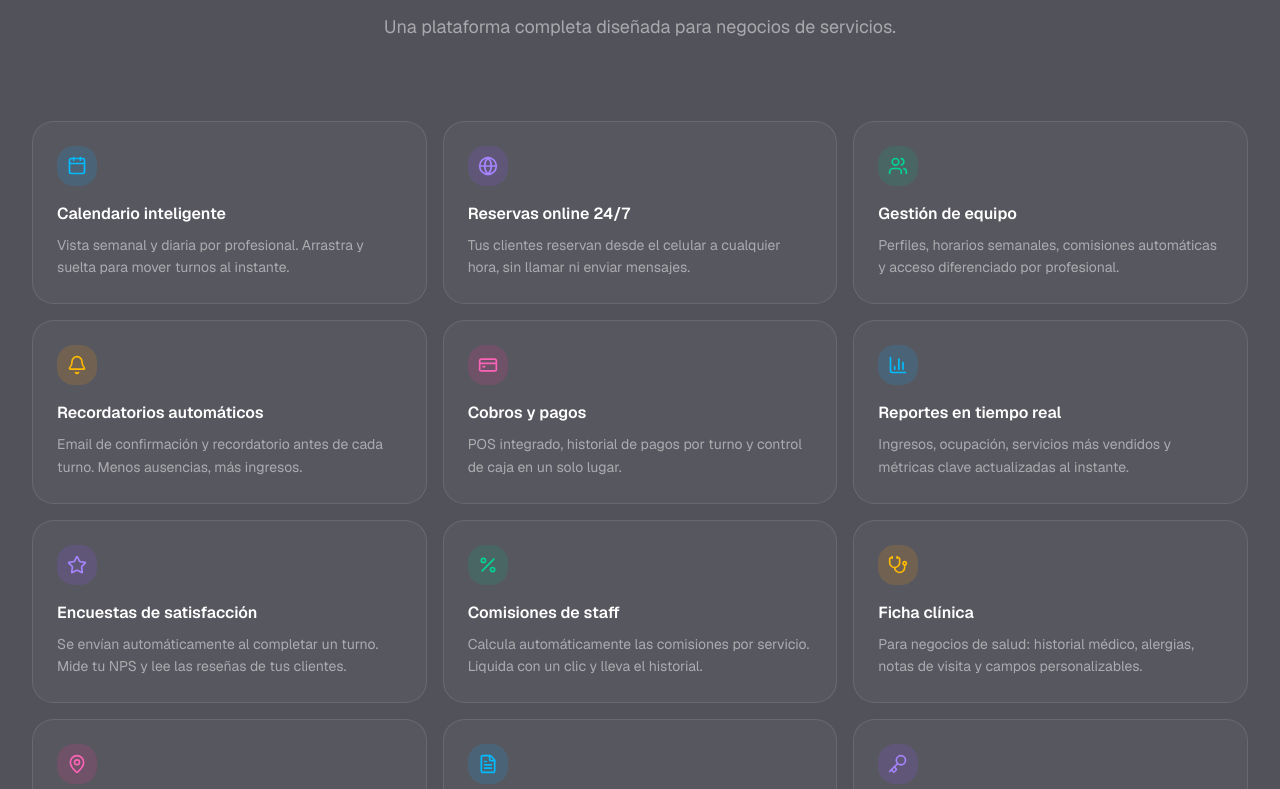
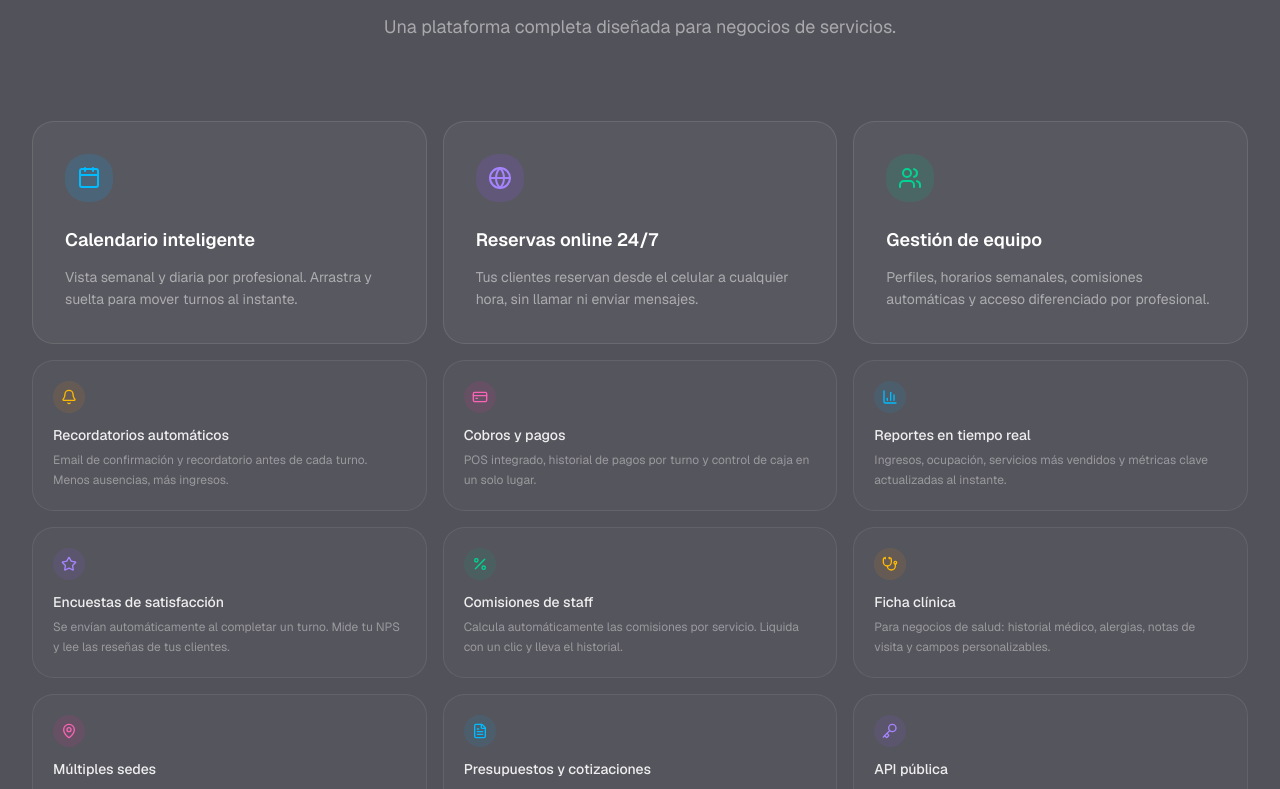
Before and after one commit to josetomas-chi/agendamok, a Next.js app: page / in a window 1280 px wide. Shown: the part 1571-2360 px from the top of the page. Built offline with nearby package versions, Linux system fonts and the light colour scheme.

Commit message:
feat: features grid hierarchy — 3 large hero cards + 9 compact secondary cards

```diff
--- a/src/app/page.tsx
+++ b/src/app/page.tsx
@@ -537,22 +537,40 @@ export default function LandingPage() {
               </h2>
               <p className="text-white/50 text-lg max-w-xl mx-auto">Una plataforma completa diseñada para negocios de servicios.</p>
             </div>
+            {/* Hero features — 3 large cards */}
+            <div className="grid grid-cols-1 md:grid-cols-3 gap-4 mb-4">
+              {features.slice(0, 3).map((f, i) => {
+                const accents = ["sky", "violet", "emerald"]
+                const accent = accents[i]
+                const iconBg: Record<string,string> = { sky:"bg-sky-500/15", violet:"bg-violet-500/15", emerald:"bg-emerald-500/15" }
+                const iconCol: Record<string,string> = { sky:"text-sky-400", violet:"text-violet-400", emerald:"text-emerald-400" }
+                const border: Record<string,string> = { sky:"hover:border-sky-400/30", violet:"hover:border-violet-400/30", emerald:"hover:border-emerald-400/30" }
+                return (
+                  <div key={f.title} className={`reveal reveal-delay-${i+1} card-glow group p-8 rounded-2xl border border-white/10 bg-white/[0.04] hover:bg-white/[0.07] ${border[accent]} transition-all cursor-default`}>
+                    <div className={`w-12 h-12 rounded-2xl ${iconBg[accent]} flex items-center justify-center mb-6`}>
+                      <f.icon className={`w-6 h-6 ${iconCol[accent]}`} />
+                    </div>
+                    <h3 className="font-semibold text-lg text-white mb-3">{f.title}</h3>
+                    <p className="text-sm text-white/50 leading-relaxed">{f.desc}</p>
+                  </div>
+                )
+              })}
+            </div>
+
+            {/* Secondary features — smaller grid */}
             <div className="grid grid-cols-1 md:grid-cols-2 lg:grid-cols-3 gap-4">
-              {features.map((f, i) => {
-                const accents = ["sky","violet","emerald","amber","pink","sky","violet","emerald","amber","pink","sky","violet"]
+              {features.slice(3).map((f, i) => {
+                const accents = ["amber","pink","sky","violet","emerald","amber","pink","sky","violet"]
                 const accent = accents[i % accents.length]
-                const iconBg: Record<string,string> = { sky:"bg-sky-500/15 group-hover:bg-sky-500/25", violet:"bg-violet-500/15 group-hover:bg-violet-500/25", emerald:"bg-emerald-500/15 group-hover:bg-emerald-500/25", amber:"bg-amber-500/15 group-hover:bg-amber-500/25", pink:"bg-pink-500/15 group-hover:bg-pink-500/25" }
+                const iconBg: Record<string,string> = { sky:"bg-sky-500/10", violet:"bg-violet-500/10", emerald:"bg-emerald-500/10", amber:"bg-amber-500/10", pink:"bg-pink-500/10" }
                 const iconCol: Record<string,string> = { sky:"text-sky-400", violet:"text-violet-400", emerald:"text-emerald-400", amber:"text-amber-400", pink:"text-pink-400" }
                 return (
-                  <div
-                    key={f.title}
-                    className={`reveal reveal-delay-${(i % 3) + 1} card-glow group p-6 rounded-2xl border border-white/10 bg-white/[0.03] hover:bg-white/[0.06] transition-all cursor-default`}
-                  >
-                    <div className={`w-10 h-10 rounded-xl ${iconBg[accent]} flex items-center justify-center mb-4 transition-colors`}>
-                      <f.icon className={`w-5 h-5 ${iconCol[accent]}`} />
+                  <div key={f.title} className={`reveal reveal-delay-${(i % 3) + 1} group p-5 rounded-2xl border border-white/8 bg-white/[0.02] hover:bg-white/[0.05] hover:border-white/15 transition-all cursor-default`}>
+                    <div className={`w-8 h-8 rounded-xl ${iconBg[accent]} flex items-center justify-center mb-3`}>
+                      <f.icon className={`w-4 h-4 ${iconCol[accent]}`} />
                     </div>
-                    <h3 className="font-semibold text-white mb-2">{f.title}</h3>
-                    <p className="text-sm text-white/50 leading-relaxed">{f.desc}</p>
+                    <h3 className="font-medium text-white/90 mb-1.5 text-sm">{f.title}</h3>
+                    <p className="text-xs text-white/40 leading-relaxed">{f.desc}</p>
                   </div>
                 )
               })}
```
